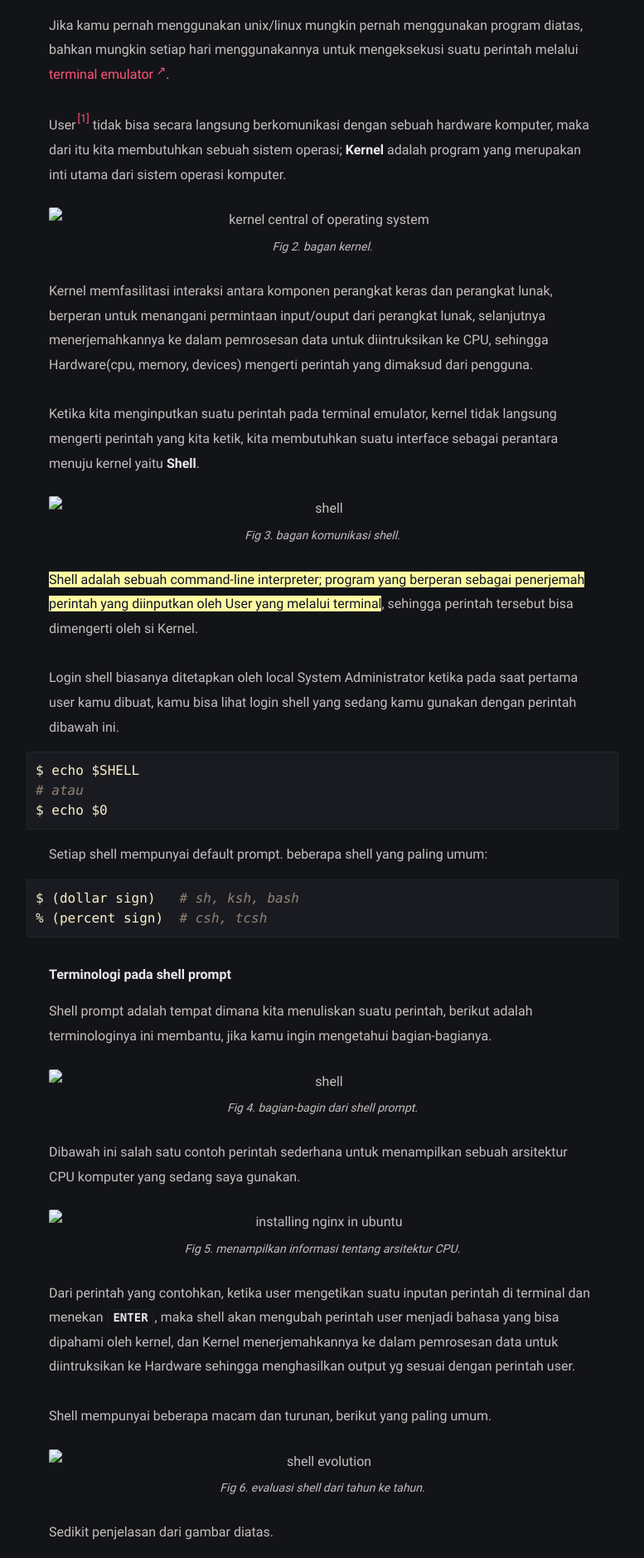
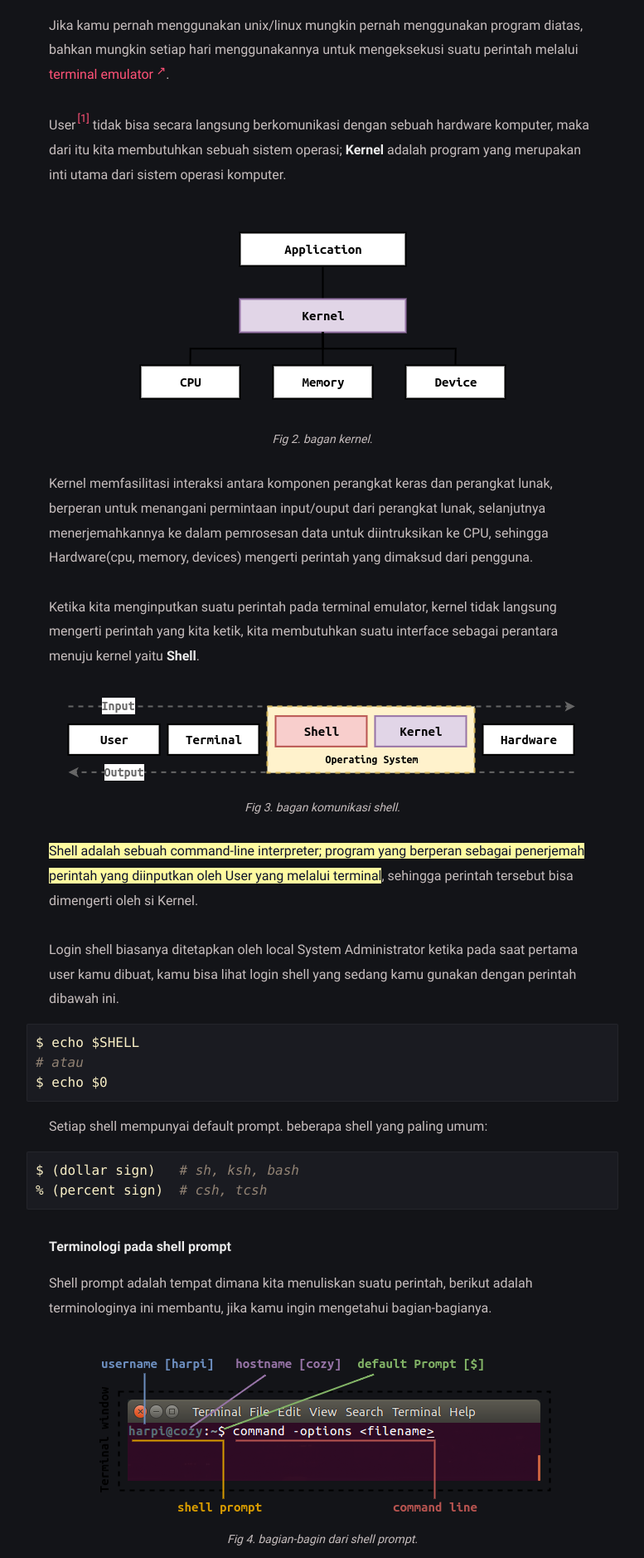
Before and after one commit to saramjh/saramjh.github.io, a Jekyll site: the page built from _posts/apa-itu-shell/2020-01-25-apa-itu-shell.md, in a window 1280 px wide. Shown: the part 949-2827 px from the top of the page at 83% size, without its empty margins (251-1028 px from the left). Built offline with Jekyll 4.4.1, drawn with Linux system fonts in a browser that asks for light colours; some web fonts are replaced.

```diff
--- a/_posts/apa-itu-shell/2020-01-25-apa-itu-shell.md
+++ b/_posts/apa-itu-shell/2020-01-25-apa-itu-shell.md
@@ -26,7 +26,7 @@ Jika kamu pernah menggunakan unix/linux mungkin pernah menggunakan program diata
 User<sup id="user">[[1]](#user-ref)</sup> tidak bisa secara langsung berkomunikasi dengan sebuah hardware komputer, maka dari itu kita membutuhkan sebuah sistem operasi; **Kernel** adalah program yang merupakan inti utama dari sistem operasi komputer.
 
 <figure>
-<img src="/apa-itu-shell/kernel.png" alt="kernel central of operating system">
+<img src="{{site.assets}}{{ page.permalink }}kernel.png" alt="kernel central of operating system">
 <figcaption>Fig 2. bagan kernel.</figcaption>
 </figure>
 
@@ -35,7 +35,7 @@ Kernel memfasilitasi interaksi antara komponen perangkat keras dan perangkat lun
 Ketika kita menginputkan suatu perintah pada terminal emulator, kernel tidak langsung mengerti perintah yang kita ketik, kita membutuhkan suatu interface sebagai perantara menuju kernel yaitu **Shell**.
 
 <figure>
-<img src="/_post/apa-itu-shell/shell.png" alt="shell">
+<img src="{{site.assets}}{{ page.permalink }}shell.png" alt="shell">
 <figcaption>Fig 3. bagan komunikasi shell.</figcaption>
 </figure>
 
@@ -61,14 +61,14 @@ $ (dollar sign)   # sh, ksh, bash
 Shell prompt adalah tempat dimana kita menuliskan suatu perintah, berikut adalah terminologinya ini membantu, jika kamu ingin mengetahui bagian-bagianya.
 
 <figure>
-<img src="/_post/apa-itu-shell/term_shell_prompt.png" alt="shell">
+<img src="{{site.assets}}{{ page.permalink }}term_shell_prompt.png" alt="shell">
 <figcaption>Fig 4. bagian-bagin dari shell prompt.</figcaption>
 </figure>
 
 Dibawah ini salah satu contoh perintah sederhana untuk menampilkan sebuah arsitektur CPU komputer yang sedang saya gunakan.
 
 <figure>
-<img src="/_post/apa-itu-shell/terminal_lscpu.gif" alt="installing nginx in ubuntu">
+<img src="{{site.assets}}{{ page.permalink }}terminal_lscpu.gif" alt="installing nginx in ubuntu">
 <figcaption>Fig 5. menampilkan informasi tentang arsitektur CPU.</figcaption>
 </figure>
 
@@ -77,7 +77,7 @@ Dari perintah yang contohkan, ketika user mengetikan suatu inputan perintah di t
 Shell mempunyai beberapa macam dan turunan, berikut yang paling umum.
 
 <figure>
-<img src="/_post/apa-itu-shell/shell_evolution.png" alt="shell evolution">
+<img src="{{site.assets}}{{ page.permalink }}shell_evolution.png" alt="shell evolution">
 <figcaption>Fig 6. evaluasi shell dari tahun ke tahun.</figcaption>
 </figure>
 
```
Also changed, not shown: _posts/cara-memperbarui-fork-repository/2020-01-29-cara-memperbarui-fork-repository.md (+2 -2 lines), _posts/apa-itu-shell/kernel.png (deleted), _posts/apa-itu-shell/photo-1556075798-4825dfaaf498_ixlib=rb-1.2.jpg (deleted), _posts/apa-itu-shell/shell.png (deleted), _posts/apa-itu-shell/shell_evolution.png (deleted), _posts/apa-itu-shell/term_shell_prompt.png (deleted), _posts/apa-itu-shell/terminal_lscpu.gif (deleted), _posts/apa-itu-shell/terminal_nginx.gif (deleted), _posts/cara-memperbarui-fork-repository/repo.png (deleted), 1 other file.
